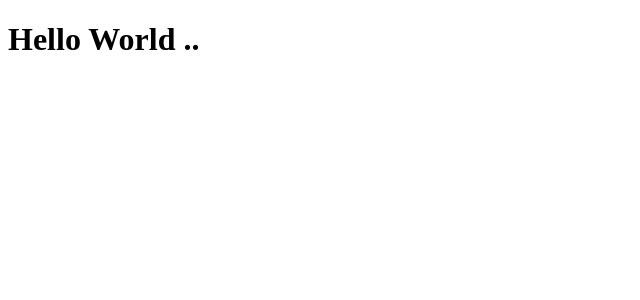
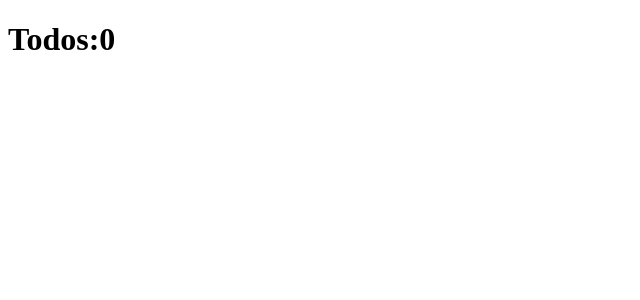
Before and after one commit to MardonovD/redux-project, a React (Create React App) app: page / in a window 1280 px wide. Shown: the top 300 px of the page, without its empty margins (0-640 px from the left). Built offline with nearby package versions, Linux system fonts and the light colour scheme; the HTML template or start-up script is replaced by a standard one.

Commit message:
create form

```diff
--- a/package.json
+++ b/package.json
@@ -8,7 +8,9 @@
     "@testing-library/user-event": "^13.5.0",
     "react": "^18.1.0",
     "react-dom": "^18.1.0",
+    "react-redux": "^8.0.1",
     "react-scripts": "5.0.1",
+    "redux": "^4.2.0",
     "web-vitals": "^2.1.4"
   },
   "scripts": {
--- a/src/App.js
+++ b/src/App.js
@@ -1,7 +1,17 @@
 function App() {
   return (
-    <div className="App">
-      <h1> Hello World ..</h1>
+    <div className="container">
+      <div className="row">
+        <div className="col-md-6 offset-md-3">
+          <div className="card">
+            <div className="card-header">
+              <h1>Todos:0</h1>
+            </div>
+            <div className="card-body"></div>
+            <div className="card-footer"></div>
+          </div>
+        </div>
+      </div>
     </div>
   );
 }
--- a/src/Description.js
+++ b/src/Description.js
@@ -1,3 +1,4 @@
 /// DESCRIPTIONS..
 //1.react proyectda redux dan foydalanish bunda redux va action degan papkalarni ochib olamiza.
 //2.actionsda actionlar joylashgan boladi reducersda esa reducerla joylashadi..
+//3.bizga ikkita kutubxona kk boladi birinchisi npm i redux va react-redux
```
Also changed, not shown: 1 other file (tests, documents, lock files or other folders).
